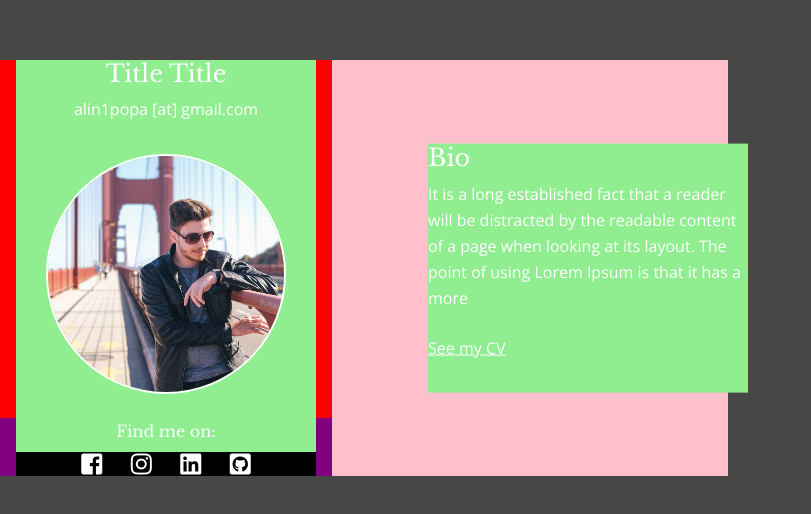
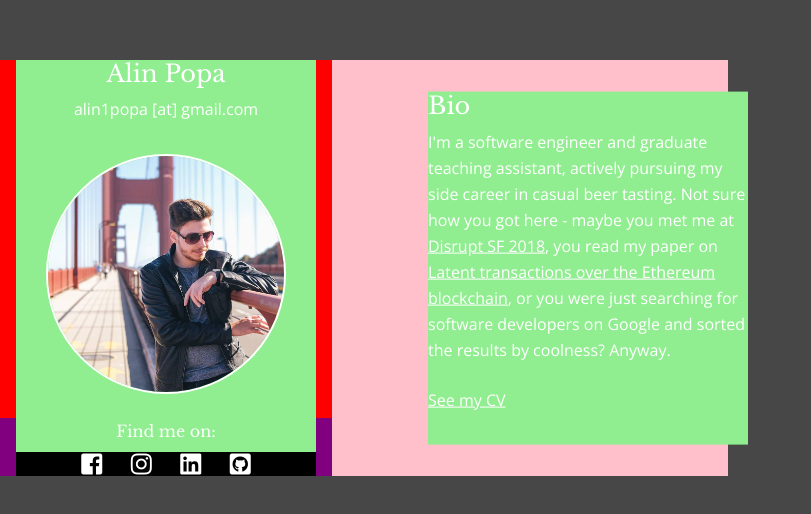
Before and after one commit to alin1popa/alinpopa.eu, a plain HTML site: page www/index.html in a window 1280 px wide. Shown: the part 132-646 px from the top of the page, without its empty margins (0-811 px from the left). Drawn offline with nearby package versions, Linux system fonts and the light colour scheme.

Commit message:
Add name and description

```diff
--- a/www/index.html
+++ b/www/index.html
@@ -26,7 +26,7 @@
     <div class="wrapper">
         <div class="section1">
             <div class="content1">
-                <h1 class="name">Title Title</h1>
+                <h1 class="name">Alin Popa</h1>
                 <p>alin1popa [at] gmail.com</p>
                 <img src="profilepic.jpg" alt="Profile picture" width=240 height=240 class="profilepic"></img>
             </div>
@@ -35,7 +35,9 @@
         <div class="section2">
             <div class="content2">
                 <h1 class="bio">Bio</h2>
-                <p>It is a long established fact that a reader will be distracted by the readable content of a page when looking at its layout. The point of using Lorem Ipsum is that it has a more</p>
+                <p>
+                I'm a software engineer and graduate teaching assistant, actively pursuing my side career in casual beer tasting. Not sure how you got here - maybe you met me at <a href="https://techcrunch.com/events/disrupt-sf-2018/">Disrupt SF 2018</a>, you read my paper on <a href="https://ieeexplore.ieee.org/abstract/document/8514139">Latent transactions over the Ethereum blockchain</a>, or you were just searching for software developers on Google and sorted the results by coolness? Anyway.
+                </p>
                 <p class="cvtext"><a href="" class="cvurl">See my CV</a></p>
             </div>
         </div>
--- a/www/styles.css
+++ b/www/styles.css
@@ -135,6 +135,9 @@ p {
     margin-left: 0;
 }
 
+.findmeon {
+}
+
 .profilepic {
     border-radius: 50%;
     border: 2px solid white;
```
